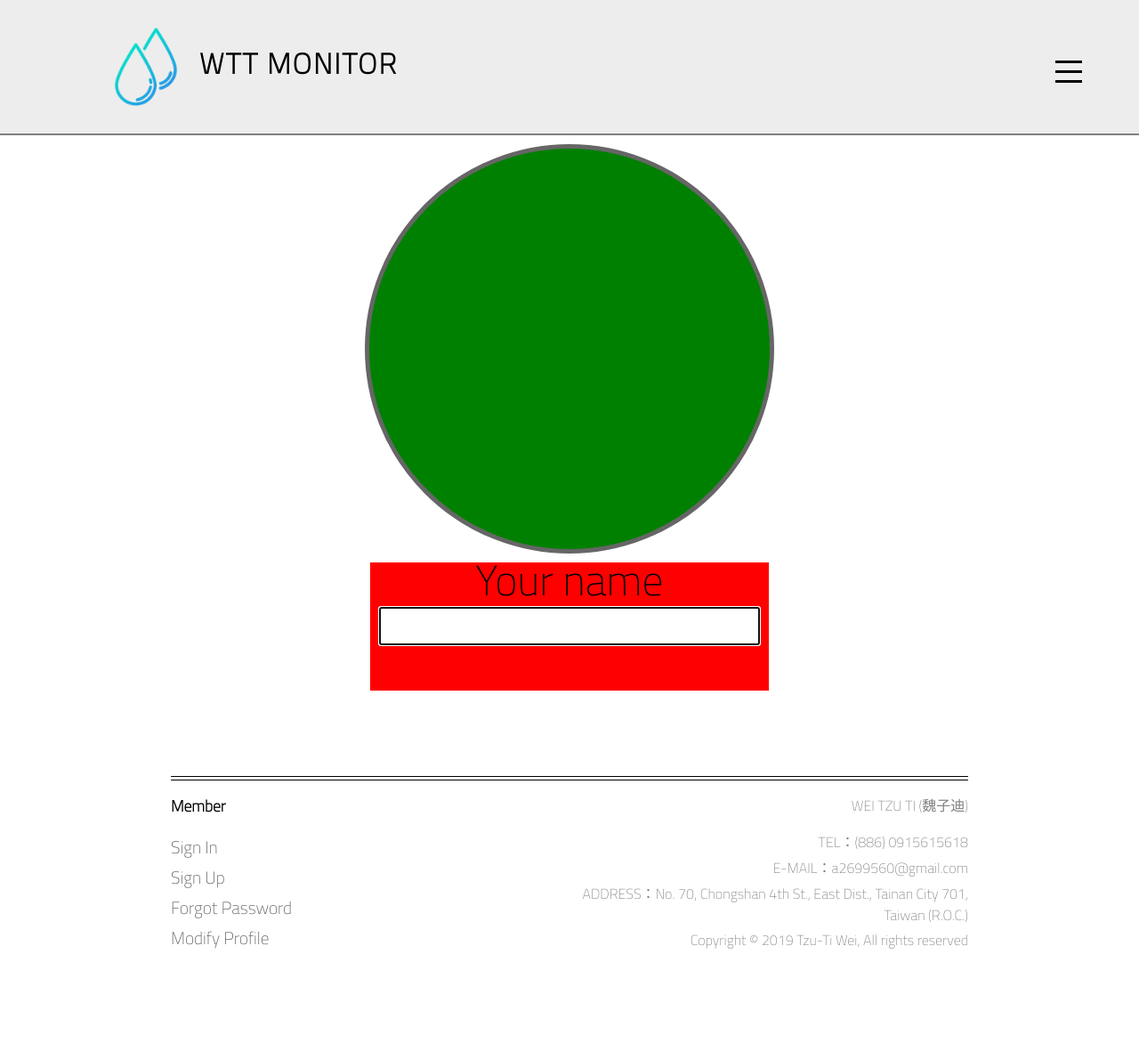
After one commit to Tzu-Ti/Garden-Monitor-System, a PHP site: page /signup2.html in a window 1280 px wide. The commit adds this page. Shown: the whole page at 89% size. Run offline with PHP 8.4, Linux system fonts and the light colour scheme.

Commit message:
sign up page

```diff
--- a/css/formal.css
+++ b/css/formal.css
@@ -8,6 +8,7 @@
     background-color: #EDEDED;
 	z-index: 10;
 	border-bottom: 2px grey solid;
+	max-height: 150px;
 }
 .topLogoDiv {
 	position: relative;
@@ -64,12 +65,14 @@
 	position: relative;
 	width: 100%;
 	height: 90%;
+	max-height: 800px;
 	background-color: white;
 }
 #bottom {
 	position: relative;
 	width: 100%;
 	height: 40%;
+	max-height: 300px;
 }
 .bottomTopBorder {
 	position: relative;
--- /dev/null
+++ b/css/signup2.css
@@ -0,0 +1,33 @@
+.signupDiv {
+    position: absolute;
+    width: 70%;
+    height: 100%;
+    left: 15%;
+    font-family: 'Titillium Web', sans-serif;
+    line-height: 40px;
+}
+.signupImage {
+	position: relative;
+	margin: 10px auto;
+	width: 450px;
+	height: 450px;
+	border: 5px solid #666;
+	border-radius: 50%;
+	background-color: green;
+}
+.signupInputDiv {
+	position: relative;
+	margin: 5px auto;
+	width: 50%;
+	height: 20%;
+	background-color: red;
+}
+.signupTitle {
+	text-align: center;
+	font-size: 3em;
+}
+.signupInput {
+	position: relative;
+	text-align: center;
+	margin-top: 10px;
+}
--- /dev/null
+++ b/script/signup.js
@@ -0,0 +1,35 @@
+$(function() {
+	var state = 2;
+	$("form").keydown(function(event) {
+		console.log(state);
+		if(event.which == 13) {
+			console.log("enter");
+			$("input").remove();
+			if(state==2) {
+				$(".signupTitle").text("Account number");
+				$("form").append("<input type='text' id='username' style='font-size:2em; text-align:center' required autofocus>", "<input type='text' id='confirm' style='display: none'>");
+				state++;
+			}
+			else if(state==3) {
+				$(".signupTitle").text("Password");
+				$("form").append("<input type='password' id='password' style='font-size:2em; text-align:center' required autofocus>", "<input type='text' id='confirm' style='display: none'>");
+				state++;
+			}
+			else if(state==4) {
+				$(".signupTitle").text("E-mail");
+				$("form").append("<input type='email' id='email' style='font-size:2em; text-align:center' required autofocus>", "<input type='text' id='confirm' style='display: none'>");
+				state++;
+			}
+			else if(state==5) {
+				$(".signupTitle").text("Birthday");
+				$("form").append("<input type='text' id='birth' style='font-size:2em; text-align:center' required autofocus placeholder='1997/12/03'>", "<input type='text' id='confirm' style='display: none'>");
+				state++;
+			}
+			else if(state==6) {
+				$(".signupTitle").text("Sex");
+				$("form").append("<input type='radio' name='sex' style='font-size:2em; text-align:center' value='female' required>Female", "<input type='radio' name='sex' style='font-size:2em; text-align:center' value='male' required>Male");
+				state++;
+			}
+		}
+	});
+});
--- /dev/null
+++ b/signup2.html
@@ -0,0 +1,88 @@
+<!DOCTYPE html>
+<html style="height: 100%">
+
+    <head>
+        <title> Sign Up | Garden Monitor System </title>
+        <link rel="stylesheet" href="css/formal.css">
+        <link rel="stylesheet" href="css/signup2.css">
+        <link href="https://fonts.googleapis.com/css?family=Titillium+Web:200&display=swap" rel="stylesheet">
+        <link href="https://fonts.googleapis.com/css?family=Dosis&display=swap" rel="stylesheet">
+        <meta http-equiv="Content-Type" content="text/html; charset=utf-8">
+    </head>
+
+    <script type="text/javascript" src="https://ajax.googleapis.com/ajax/libs/jquery/3.3.1/jquery.min.js"></script>
+    <script type="text/javascript" src="script/formal.js"></script>
+	<script type="text/javascript" src="script/signup.js"></script>
+
+    <body class="body">
+        <header class="header">
+            <div class="topLogoDiv">
+                <div class="topLogo"></div>
+                <div class="topName">
+                    <p class="topCompanyName"> WTT MONITOR </p>
+                </div>
+            </div>
+            <div class="topMenu"></div>
+        </header>
+        <div class="popDiv">
+            <div id="popDiv1" class="popDivSmall">
+                <div class="popDivName"> MONITOR </div>
+                <div id="popDivImage1"></div>
+            </div>
+            <div id="popDiv2" class="popDivSmall">
+                <div class="popDivName"> WATER </div>
+                <div id="popDivImage2"></div>
+            </div>
+            <div id="popDiv3" class="popDivSmall">
+                <div class="popDivName"> EVENTS </div>
+                <div id="popDivImage3"></div>
+            </div>
+            <div id="popDiv4" class="popDivSmall">
+                <div class="popDivName"> SETTING </div>
+                <div id="popDivImage4"></div>
+            </div>
+            <div id="popDiv5" class="popDivSmall">
+                <div class="popDivName"> CONTACT </div>
+                <div id="popDivImage5"></div>
+            </div>
+        </div>
+        <div class="popDivShadow"></div>
+
+        <div class="withoutHeader">
+            <div class="signupDiv">
+				<div class="signupImage"></div>
+				<div class="signupInputDiv">
+					<div class="signupTitle"> Your name </div>
+					<div class="signupInput">
+						<form method="post">
+							<input type="text" id="name" style="font-size:2em; text-align:center" required autofocus>
+							<input type="text" id="confirm" style="display: none">
+						</form>
+					</div>
+				</div>
+
+			</div>
+        </div>
+
+        <div id="bottom">
+            <div class="bottomTopBorder"></div>
+            <div class="bottomLeft">
+                <p style="font-weight: bold; margin-top: 0px">Member
+                <p style="margin: 4px 0"> <a href="http://google.com"> Sign In </a>
+                <p style="margin: 4px 0"> <a href="http://google.com"> Sign Up </a>
+                <p style="margin: 4px 0"> <a href="http://google.com"> Forgot Password </a>
+                <p style="margin: 4px 0"> <a href="http://google.com"> Modify Profile </a>
+            </div>
+            <div class="bottomRight">
+                <div id="copyright">
+                    <p style="margin-top: 0px"> WEI TZU TI (魏子迪) </p>
+                    <p style="margin: 4px 0"> TEL：(886) 0915615618 </p>
+                    <p style="margin: 4px 0"> E-MAIL：a2699560@gmail.com </p>
+                    <p style="margin: 4px 0"> ADDRESS：No. 70, Chongshan 4th St., East Dist., Tainan City 701, Taiwan (R.O.C.)
+                    </p>
+                    <p style="margin: 4px 0"> Copyright © 2019 Tzu-Ti Wei, All rights reserved </p>
+                </div>
+            </div>
+        </div>
+    </body>
+</html>
```
